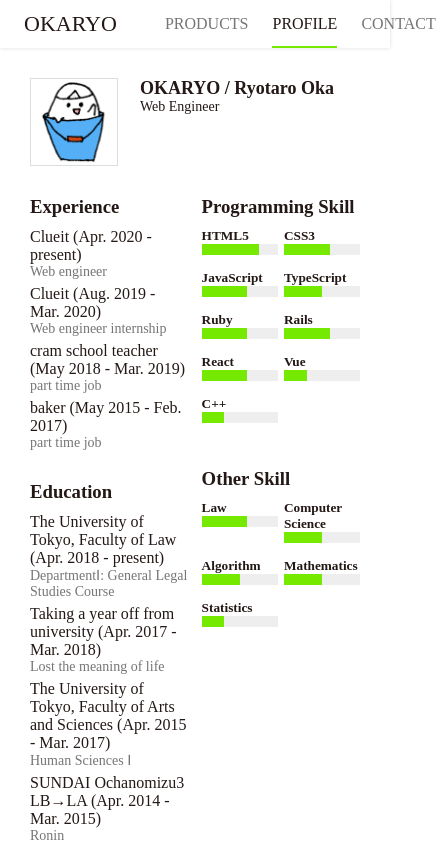
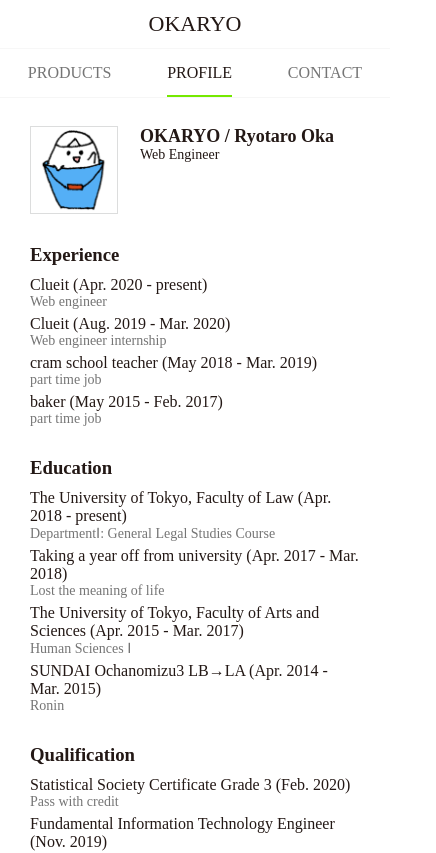
Before and after one commit to okaryo/okaryo.github.com, a React (Create React App) app: page /profile in a window 390 px wide. Shown: the top 853 px of the page, 436 px wide, since content can reach past the window. Built offline with nearby package versions, Linux system fonts and the light colour scheme.

Commit message:
[modify] responsive design

```diff
--- a/src/stylesheets/Header.css
+++ b/src/stylesheets/Header.css
@@ -32,3 +32,33 @@
   color: #757575;
   line-height: 48px;
 }
+
+@media (max-width: 720px) {
+  .portfolio_header {
+    display: block;
+    height: 96px;
+    padding: 0;
+    box-shadow: 0 0 0px;
+  }
+  .portfolio_title {
+    justify-content: center;
+  }
+  .portfolio_navigation_block {
+    margin-left: 0;
+    border-top: 1px solid #F7F7F7;
+    border-bottom: 1px solid #F6F6F6;
+  }
+  .portfolio_navigation_block ul {
+    width: 100%;
+    display: flex;
+    justify-content: space-around;
+  }
+  .portfolio_navigation_block li {
+    display: inline-block;
+    height: 48px;
+    vertical-align: middle;
+  }
+  .portfolio_navigation_block li + li {
+    margin-left: 0;
+  }
+}
--- a/src/stylesheets/Products.css
+++ b/src/stylesheets/Products.css
@@ -4,7 +4,7 @@
 .portfolio_product_card-grid {
   display: grid;
   grid-template-columns: repeat(auto-fill, 24%);
-  grid-row-gap: 10px;
+  grid-row-gap: 20px;
   grid-column-gap: 10px;
   justify-content: space-evenly;
 }
@@ -105,9 +105,10 @@
 
 @media (max-width: 500px) {
   .portfolio_products_container {
-    padding: 10px;
+    padding: 20px 10px;
   }
   .portfolio_product_card-grid {
     grid-template-columns: repeat(auto-fill, 100%);
+    grid-row-gap: 20px;
   }
 }
--- a/src/stylesheets/Profile.css
+++ b/src/stylesheets/Profile.css
@@ -2,8 +2,10 @@
   padding: 30px;
   color: #231815;
 }
-.portfolio_profile_me {
-  height: 88px;
+.portfolio_profile_me::after {
+  content: '';
+  display: block;
+  clear: both;
 }
 .portfolio_profile_me img {
   display: block;
@@ -72,3 +74,15 @@
   width: 100%;
   background-color: #EEEEEE;
 }
+
+@media (max-width: 720px) {
+  .portfolio_profile_detail {
+    flex-wrap: wrap;
+  }
+  .portfolio_profile_history {
+    width: 100%;
+  }
+  .portfolio_profile_skill {
+    width: 100%;
+  }
+}
```
